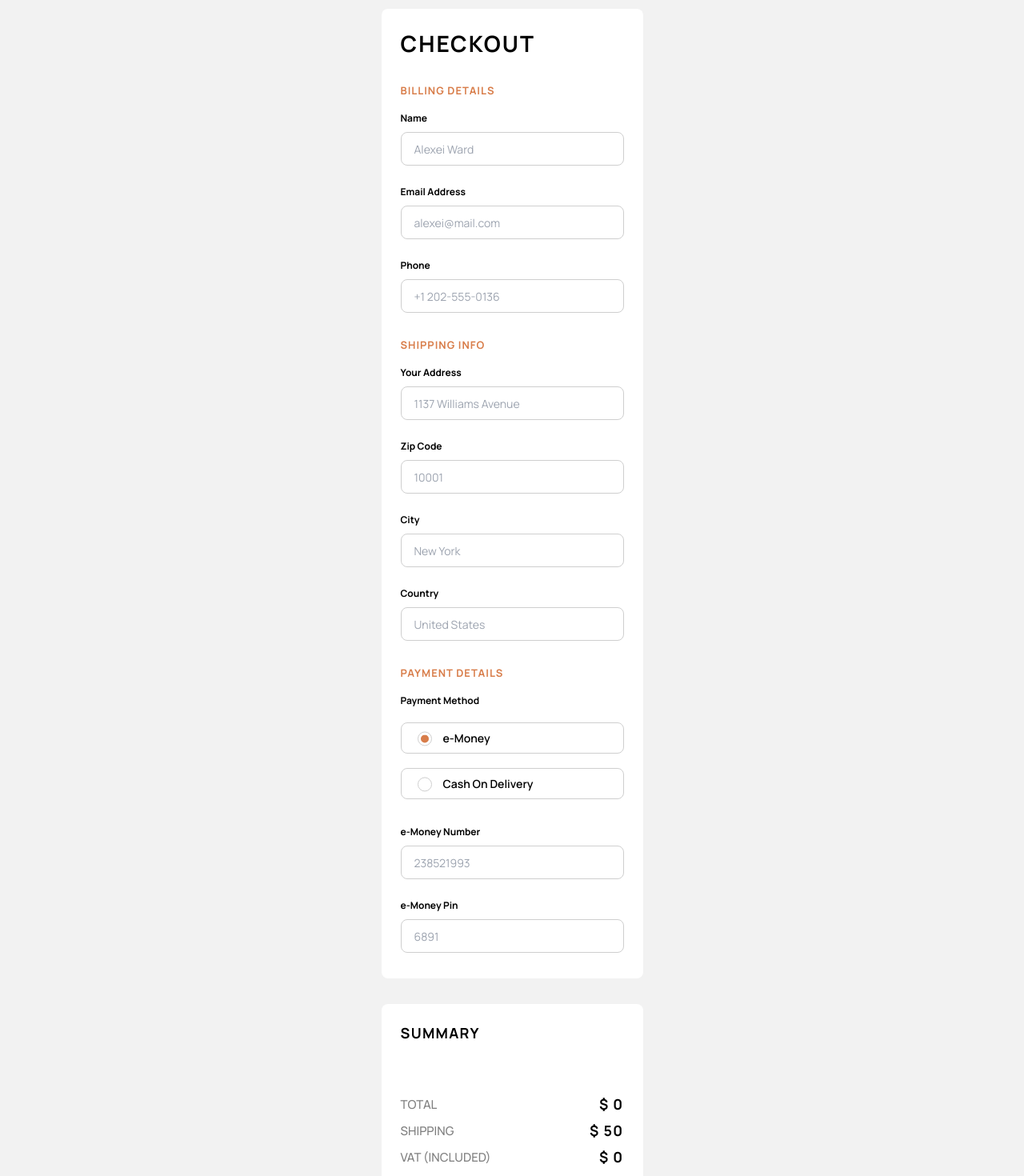
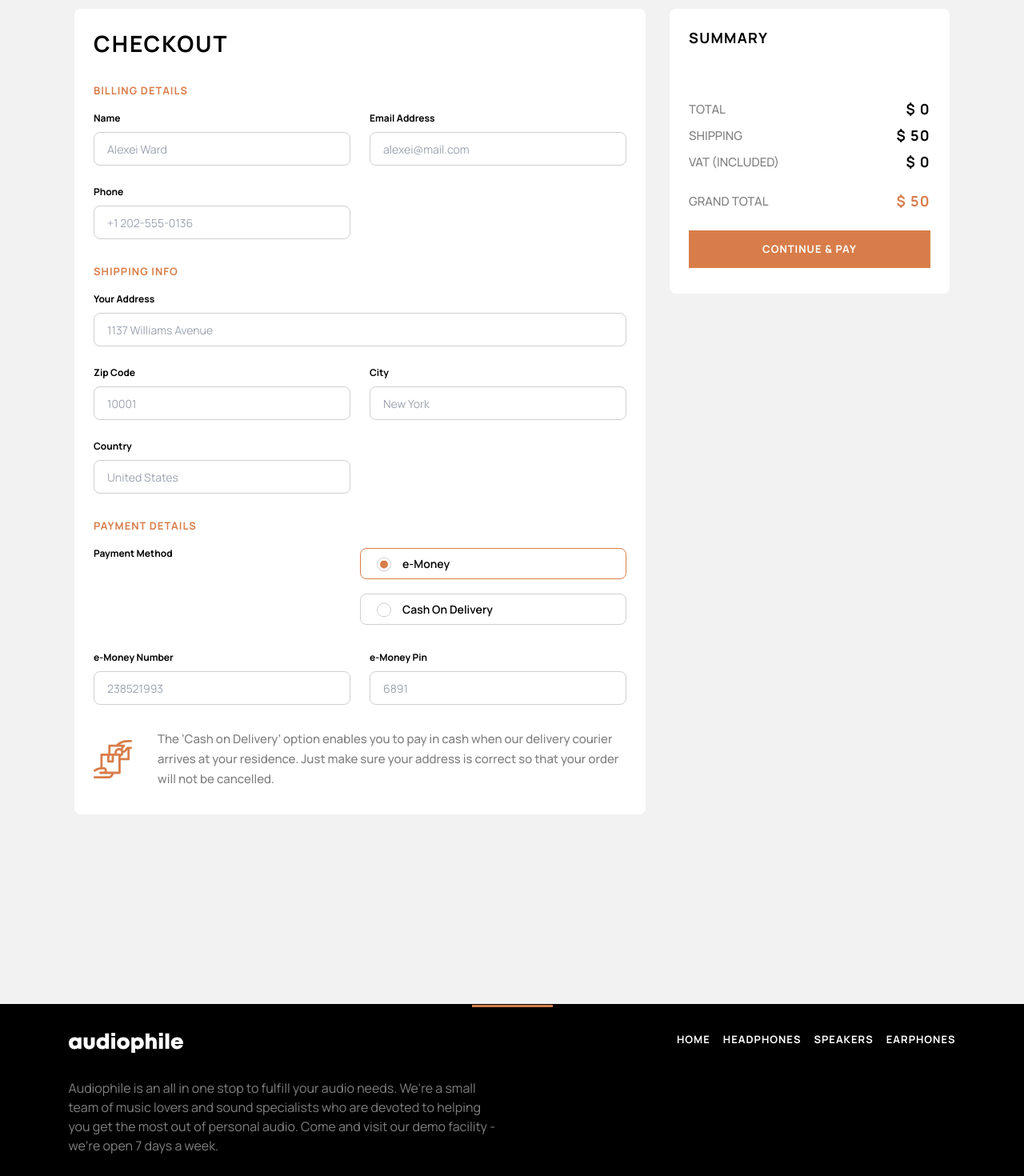
Before and after one commit to seangray-dev/Audiophile, a React (Vite) app: page /checkout in a window 1280 px wide. Shown: the part 240-1710 px from the top of the page at 80% size. Built offline with nearby package versions, Linux system fonts and the light colour scheme.

Commit message:
add responsive design to chekcout page

```diff
--- a/src/components/pages/Checkout.jsx
+++ b/src/components/pages/Checkout.jsx
@@ -95,13 +95,13 @@ const Checkout = () => {
         </a>
       </div>
 
-      <form>
-        <div className='container mx-auto max-w-[327px] bg-white px-6 pt-6 pb-8 rounded-lg mb-8'>
+      <form className='mx-2 flex flex-col lg:flex-row lg:gap-[30px] lg:mx-auto lg:max-w-[1110px] lg:px-2'>
+        <div className='container mx-auto max-w-[327px] md:max-w-[689px] lg:max-w-[730px] bg-white px-6 pt-6 pb-8 rounded-lg mb-8 lg:mb-[141px]'>
           <h2 className='text-h4 uppercase mb-8'>Checkout</h2>
           <h3 className='text-brightOrange text-subtitle uppercase mb-4'>
             Billing Details
           </h3>
-          <div className='flex flex-col gap-6 mb-8'>
+          <div className='flex flex-col gap-6 mb-8 md:grid md:grid-cols-2'>
             <div className='flex flex-col gap-2'>
               <label className='text-[12px] font-bold'>Name</label>
               <input
@@ -137,7 +137,7 @@ const Checkout = () => {
           </h3>
           <div className='flex flex-col gap-6 mb-8'>
             <div className='flex flex-col gap-2'>
-              <label className='text-[12px] font-bold'> Your Address</label>
+              <label className='text-[12px] font-bold'>Your Address</label>
               <input
                 className='border border-silver rounded-lg focus:outline-none focus:border-brightOrange pl-4 py-2 placeholder:text-[14px]'
                 placeholder='1137 Williams Avenue'
@@ -145,6 +145,7 @@ const Checkout = () => {
               />
               {errors.address && <p>{errors.address.message}</p>}
             </div>
+            <div className='flex flex-col gap-6 md:grid md:grid-cols-2 md:gap-6'>
               <div className='flex flex-col gap-2'>
                 <label className='text-[12px] font-bold'>Zip Code</label>
                 <input
@@ -173,12 +174,15 @@ const Checkout = () => {
                 {errors.country && <p>{errors.country.message}</p>}
               </div>
             </div>
+          </div>
           <h3 className='text-brightOrange text-subtitle uppercase mb-4'>
             Payment Details
           </h3>
+          <div className='md:grid md:grid-cols-2'>
             <h2 className='font-bold text-[12px]'>Payment Method</h2>
+            <div>
               <div className='flex flex-col'>
-            <div>
+                <div className='md:-mt-4'>
                   <input
                     type='radio'
                     id='eMoney'
@@ -193,7 +197,7 @@ const Checkout = () => {
                     e-Money
                   </label>
                 </div>
-
+              </div>
               <div>
                 <input
                   type='radio'
@@ -210,10 +214,11 @@ const Checkout = () => {
                 </label>
               </div>
             </div>
+          </div>
           {errors.paymentMethod && <p>{errors.paymentMethod.message}</p>}
           {paymentMethod === 'eMoney' && (
             <motion.div
-              className='mt-8 flex flex-col gap-6'
+              className='mt-8 flex flex-col gap-6 md:grid md:grid-cols-2'
               initial={{ opacity: 0, y: -20 }}
               animate={{ opacity: 1, y: 0 }}
               exit={{ opacity: 0, y: -20 }}
@@ -238,8 +243,20 @@ const Checkout = () => {
               </div>
             </motion.div>
           )}
+          <div className='hidden lg:flex lg:items-center lg:justify-between lg:gap-8 lg:mt-[30px]'>
+            <img
+              className='w-[48px] h-[48px]'
+              src='/assets/checkout/icon-cash-on-delivery.svg'
+              alt=''
+            />
+            <p className='text-body opacity-50'>
+              The ‘Cash on Delivery’ option enables you to pay in cash when our
+              delivery courier arrives at your residence. Just make sure your
+              address is correct so that your order will not be cancelled.
+            </p>
           </div>
-        <div className='container mx-auto max-w-[327px] bg-white px-6 pt-6 pb-8 rounded-lg'>
+        </div>
+        <div className='container mx-auto max-w-[327px] md:max-w-[689px] lg:max-w-[350px] lg:h-1/2 bg-white px-6 pt-6 pb-8 rounded-lg'>
           <h3 className='text-h6 uppercase mb-8'>Summary</h3>
           <div className='flex flex-col gap-6'>
             <div>
```
Also changed, not shown: src/styles/tailwind.css. Lines whose indentation alone changed are shown as unchanged.
